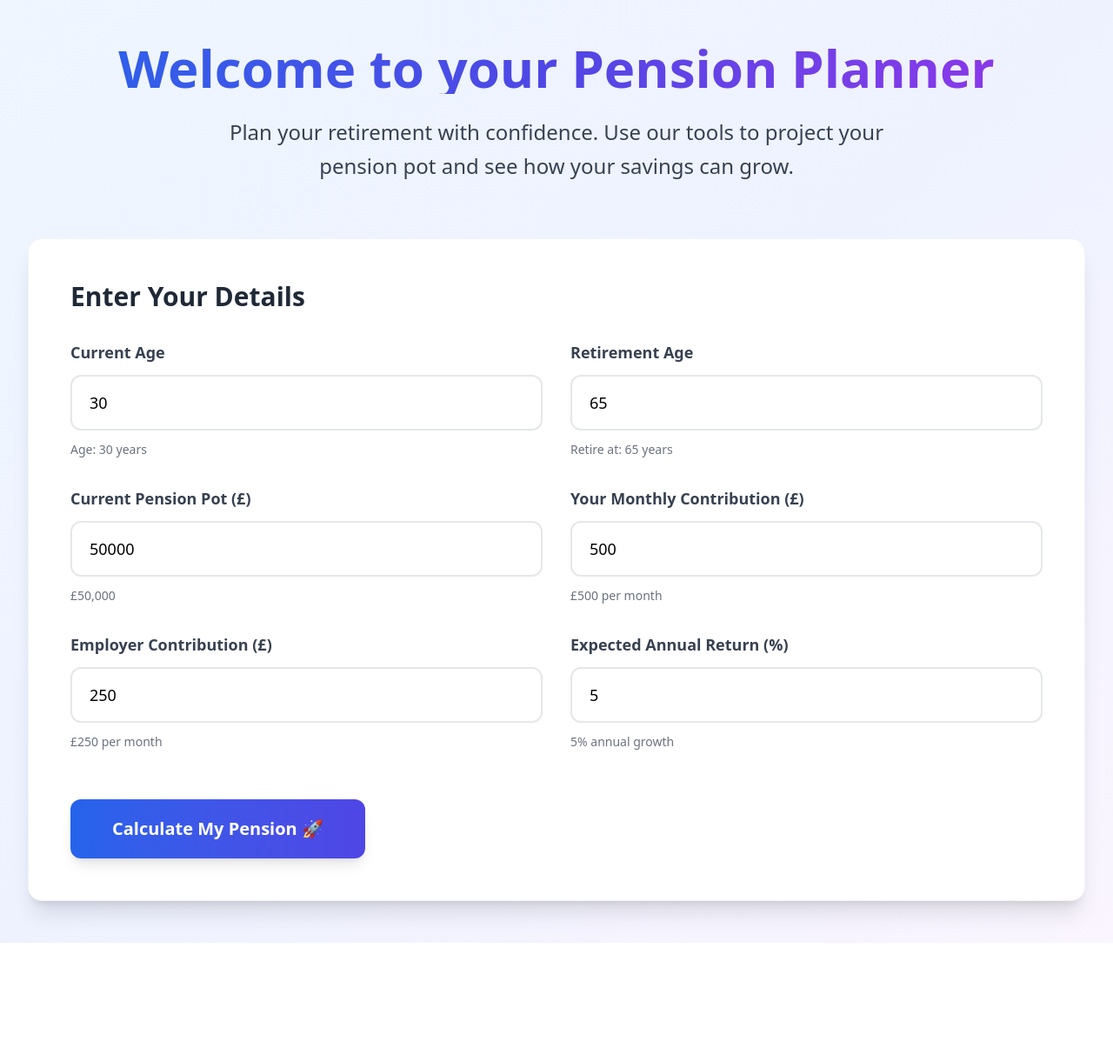
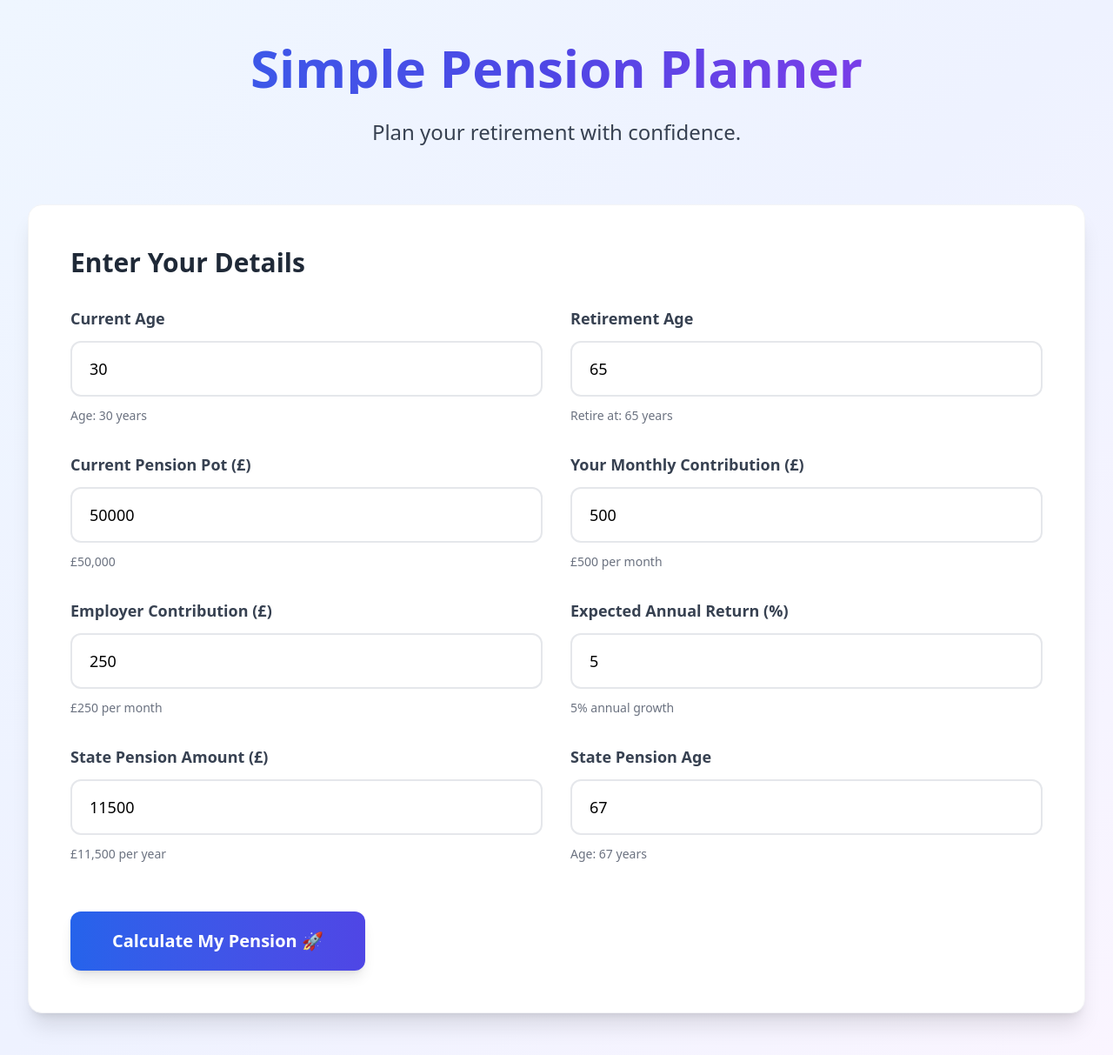
Before and after one commit to gpimblott/pension-planner, a Next.js app: page / in a window 1280 px wide. Shown: the whole page at 87% size. Before the commit the page ends 1084 px from the top, so only its background shows below. Built offline with nearby package versions, Linux system fonts and the light colour scheme.

Commit message:
Finally working

```diff
--- a/src/app/page.tsx
+++ b/src/app/page.tsx
@@ -6,10 +6,10 @@ export default function Home() {
       <div className="max-w-7xl mx-auto px-4 sm:px-6 lg:px-8 py-12">
         <div className="text-center mb-16">
           <h1 className="text-5xl md:text-6xl font-bold mb-6 bg-gradient-to-r from-blue-600 via-indigo-600 to-purple-600 bg-clip-text text-transparent">
-            Welcome to your Pension Planner
+            Simple Pension Planner
           </h1>
           <p className="text-xl md:text-2xl text-gray-700 max-w-3xl mx-auto leading-relaxed">
-            Plan your retirement with confidence. Use our tools to project your pension pot and see how your savings can grow.
+            Plan your retirement with confidence.
           </p>
         </div>
         <InputForm />
--- a/src/components/InputForm.tsx
+++ b/src/components/InputForm.tsx
@@ -12,6 +12,8 @@ export default function InputForm() {
     const [monthlyContribution, setMonthlyContribution] = useState(500);
     const [employerContribution, setEmployerContribution] = useState(250);
     const [expectedReturn, setExpectedReturn] = useState(5);
+    const [statePensionAmount, setStatePensionAmount] = useState(11500);
+    const [statePensionAge, setStatePensionAge] = useState(67);
     const [showResults, setShowResults] = useState(false);
 
     const handleNumberInput = (setter: (value: number) => void) => (e: React.ChangeEvent<HTMLInputElement>) => {
@@ -136,6 +138,38 @@ export default function InputForm() {
                             />
                             <p className="text-sm text-gray-500">{expectedReturn}% annual growth</p>
                         </div>
+
+                        {/* State Pension Amount */}
+                        <div className="space-y-3">
+                            <label className="block text-lg font-semibold text-gray-700">
+                                State Pension Amount (£)
+                            </label>
+                            <input
+                                type="number"
+                                value={statePensionAmount || ""}
+                                onChange={handleNumberInput(setStatePensionAmount)}
+                                className="w-full px-5 py-4 text-lg border-2 border-gray-200 rounded-xl focus:ring-4 focus:ring-blue-100 focus:border-blue-500 transition-all"
+                                min="0"
+                                step="100"
+                            />
+                            <p className="text-sm text-gray-500">£{statePensionAmount.toLocaleString()} per year</p>
+                        </div>
+
+                        {/* State Pension Age */}
+                        <div className="space-y-3">
+                            <label className="block text-lg font-semibold text-gray-700">
+                                State Pension Age
+                            </label>
+                            <input
+                                type="number"
+                                value={statePensionAge || ""}
+                                onChange={handleNumberInput(setStatePensionAge)}
+                                className="w-full px-5 py-4 text-lg border-2 border-gray-200 rounded-xl focus:ring-4 focus:ring-blue-100 focus:border-blue-500 transition-all"
+                                min="60"
+                                max="75"
+                            />
+                            <p className="text-sm text-gray-500">Age: {statePensionAge} years</p>
+                        </div>
                     </div>
 
                     <div className="pt-6">
@@ -157,6 +191,8 @@ export default function InputForm() {
                     monthlyContribution={monthlyContribution}
                     employerContribution={employerContribution}
                     expectedReturn={expectedReturn}
+                    statePensionAmount={statePensionAmount}
+                    statePensionAge={statePensionAge}
                 />
             )}
         </div>
--- a/src/lib/pensionCalculator.ts
+++ b/src/lib/pensionCalculator.ts
@@ -8,6 +8,7 @@ interface PensionInput {
     postRetirementGrowth: number; // percentage
     inflationRate: number; // percentage
     statePensionIncome: number;
+    statePensionAge: number;
     annualPreRetirementIncome: number; // Now required
     contributionRate: number; // Now required
 }
@@ -18,49 +19,51 @@ interface PensionDataPoint {
 }
 
 export function calculatePension(input: PensionInput): PensionDataPoint[] {
-  const data: PensionDataPoint[] = [];
+    const data: PensionDataPoint[] = [{age: input.currentAge, potValue: input.pensionPotValue}];
     let currentPotValue = input.pensionPotValue;
     let currentAnnualSpending = input.annualRetirementSpending;
 
     // Pre-retirement phase
-  for (let age = input.currentAge; age < input.retirementAge; age++) {
+    for (let age = input.currentAge + 1; age <= input.retirementAge; age++) {
+        // Add annual contributions
+        currentPotValue += input.annualPreRetirementIncome * (input.contributionRate / 100);
+
         // Apply pre-retirement growth
         currentPotValue *= (1 + input.preRetirementGrowth / 100);
 
-    // Add annual contributions
-    currentPotValue += input.annualPreRetirementIncome * (input.contributionRate / 100);
-
-    data.push({ age, potValue: currentPotValue });
+        data.push({age, potValue: currentPotValue});
     }
 
     // Post-retirement (burn-down) phase
-  for (let age = input.retirementAge; age <= input.lifeExpectancy; age++) {
-    // Apply post-retirement growth
-    currentPotValue *= (1 + input.postRetirementGrowth / 100);
-
-    // Adjust spending for inflation
+    for (let age = input.retirementAge+1; age <= input.lifeExpectancy; age++) {
         if (age > input.retirementAge) {
             currentAnnualSpending *= (1 + input.inflationRate / 100);
         }
 
-    // Subtract annual spending and add state pension
-    currentPotValue -= (currentAnnualSpending - input.statePensionIncome);
+        // Subtract annual spending
+        currentPotValue -= currentAnnualSpending;
+
+        // Add state pension if applicable
+        if (age >= input.statePensionAge) {
+            currentPotValue += input.statePensionIncome;
+        }
+        // Apply post-retirement growth
+        currentPotValue *= (1 + input.postRetirementGrowth / 100);
 
         // Ensure pot value doesn't go below zero
         if (currentPotValue < 0) {
             currentPotValue = 0;
         }
 
-    data.push({ age, potValue: currentPotValue });
-
         // If pot runs out, stop calculation
-    if (currentPotValue === 0 && age < input.lifeExpectancy) {
+        if (currentPotValue === 0) {
             // Optionally, add more data points with 0 value until life expectancy
             for (let futureAge = age + 1; futureAge <= input.lifeExpectancy; futureAge++) {
-        data.push({ age: futureAge, potValue: 0 });
+                data.push({age: futureAge, potValue: 0});
             }
             break;
         }
+        data.push({age, potValue: currentPotValue});
     }
 
     return data;
```
Also changed, not shown: src/components/Results.tsx (+33 -18 lines). Lines whose indentation alone changed are shown as unchanged.
